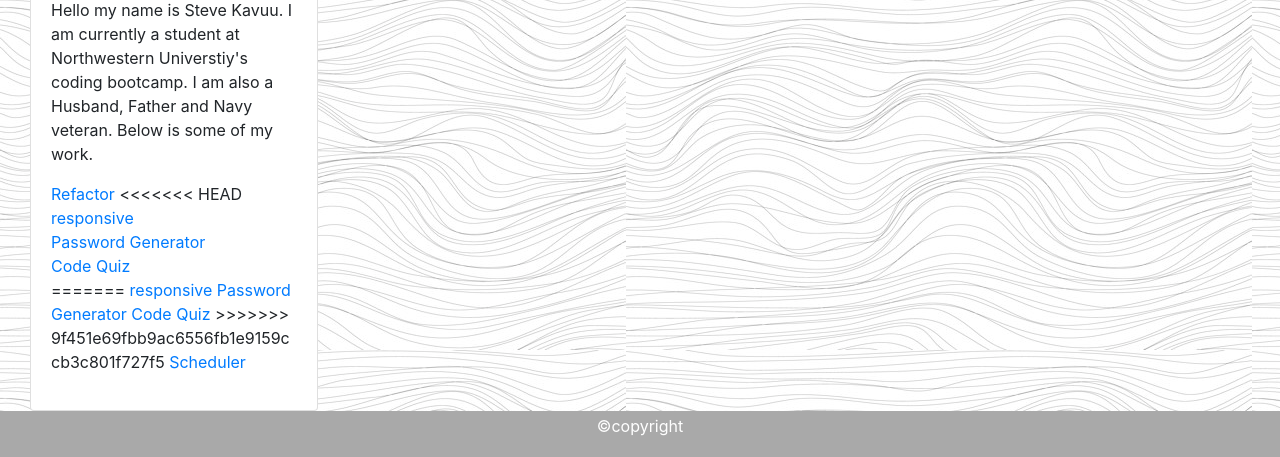
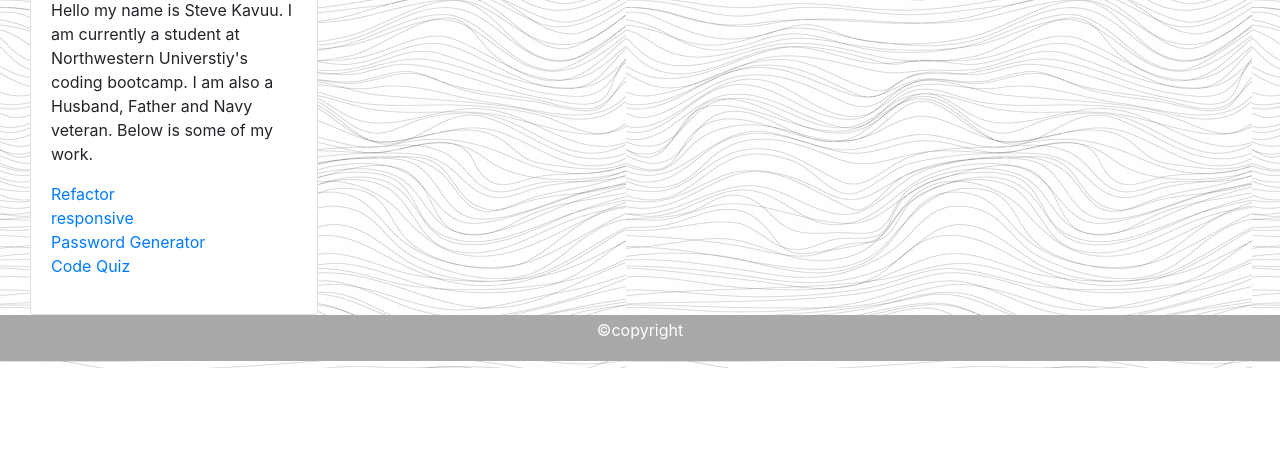
Before and after one commit to sck916/-Responsivehw, a plain HTML site: page index.html in a window 1280 px wide. Shown: the part 432-889 px from the top of the page. After the commit the page ends 800 px from the top, so only its background shows below. Drawn offline with nearby package versions, Linux system fonts and the light colour scheme.

Commit message:
Update index.html

```diff
--- a/index.html
+++ b/index.html
@@ -75,7 +75,6 @@
         <p class="card-text">
 
           <a href="https://sck916.github.io/code-refhomework/">Refactor</a>
-<<<<<<< HEAD
           <br>
           <a href="https://sck916.github.io/responsivehw/">responsive</a>
           <br>
@@ -83,16 +82,6 @@
           <br>
           <a href=" https://sck916.github.io/code-quiz/">Code Quiz</a>
           <br>
-=======
-
-          <a href="https://sck916.github.io/responsivehw/">responsive</a>
-
-          <a href="https://sck916.github.io/Password-Generator/">Password Generator</a>
-
-          <a href=" https://sck916.github.io/code-quiz/">Code Quiz</a>
-
->>>>>>> 9f451e69fbb9ac6556fb1e9159ccb3c801f727f5
-          <a href="https://sck916.github.io/homework5-Scheduler/">Scheduler</a>
       </div>
 
 
```
